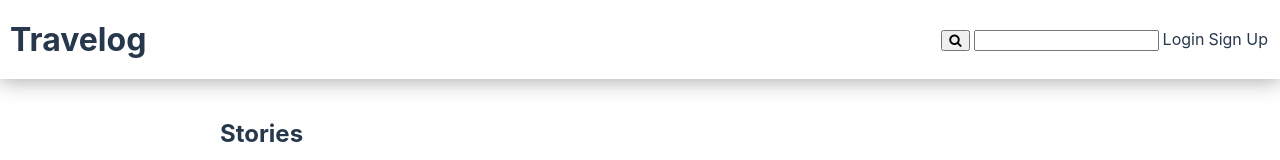
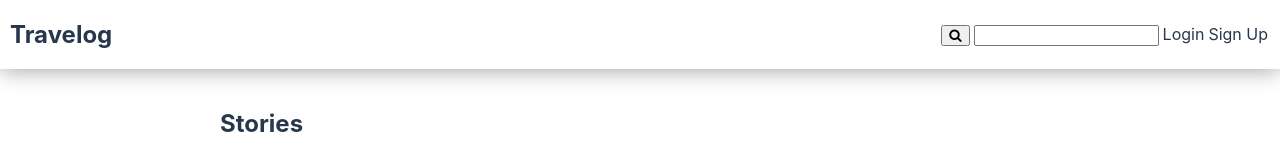
Before and after one commit to lfranckx/travelog-client, a React (Create React App) app: page / in a window 1280 px wide. Shown: the top 160 px of the page. Built offline with nearby package versions, Linux system fonts and the light colour scheme; no server answers.

Commit message:
fixed header not working

```diff
--- a/src/Components/Header/Header.css
+++ b/src/Components/Header/Header.css
@@ -1,11 +1,17 @@
 header {
+    display: fixed;
+    top: 0;
+    width: 100%;
+    z-index: 3;
+    box-shadow: 0px 2px 20px rgb(169, 169, 169);
+}
+
+nav {
     display: flex;
     flex-direction: row;
     justify-content: space-between;
     align-items: center;
     padding: 0 10px;
-    z-index: 3;
-    box-shadow: 0px 2px 20px rgb(169, 169, 169);
 }
 
 .header-container > * {
--- a/src/Components/Header/Header.js
+++ b/src/Components/Header/Header.js
@@ -1,4 +1,3 @@
-/*eslint semi: ["error", "always"]*/
 import React, { Component } from 'react';
 import './Header.css';
 import TokenService from '../../Services/token-service';
@@ -14,8 +13,7 @@ export default class Header extends Component {
 
     renderLogOutLink() {
         return (
-            <>
-                <header>
+            <nav>
                 <div className="header-container">
                     <Link to="/"><h1>Travelog</h1></Link>
                 </div>
@@ -31,14 +29,13 @@ export default class Header extends Component {
                         Log Out
                     </Link>
                 </div>
-                </header>
-            </>
+            </nav>
         );
     }
 
     renderLoginLink() {
         return (
-            <header>
+            <nav>
                 <div className="header-container">
                     <Link to="/"><h1>Travelog</h1></Link>
                 </div>
@@ -57,17 +54,17 @@ export default class Header extends Component {
                             Sign Up
                         </Link>
                     </div>
-            </header>
+            </nav>
         );
     }
 
     render() {
         return (
-            <>
+            <header>
                 {TokenService.hasAuthToken()
                     ? this.renderLogoutLink()
                     : this.renderLoginLink()}
-            </>
+            </header>
         );
     }
 }
```
Lines whose indentation alone changed are shown as unchanged.
